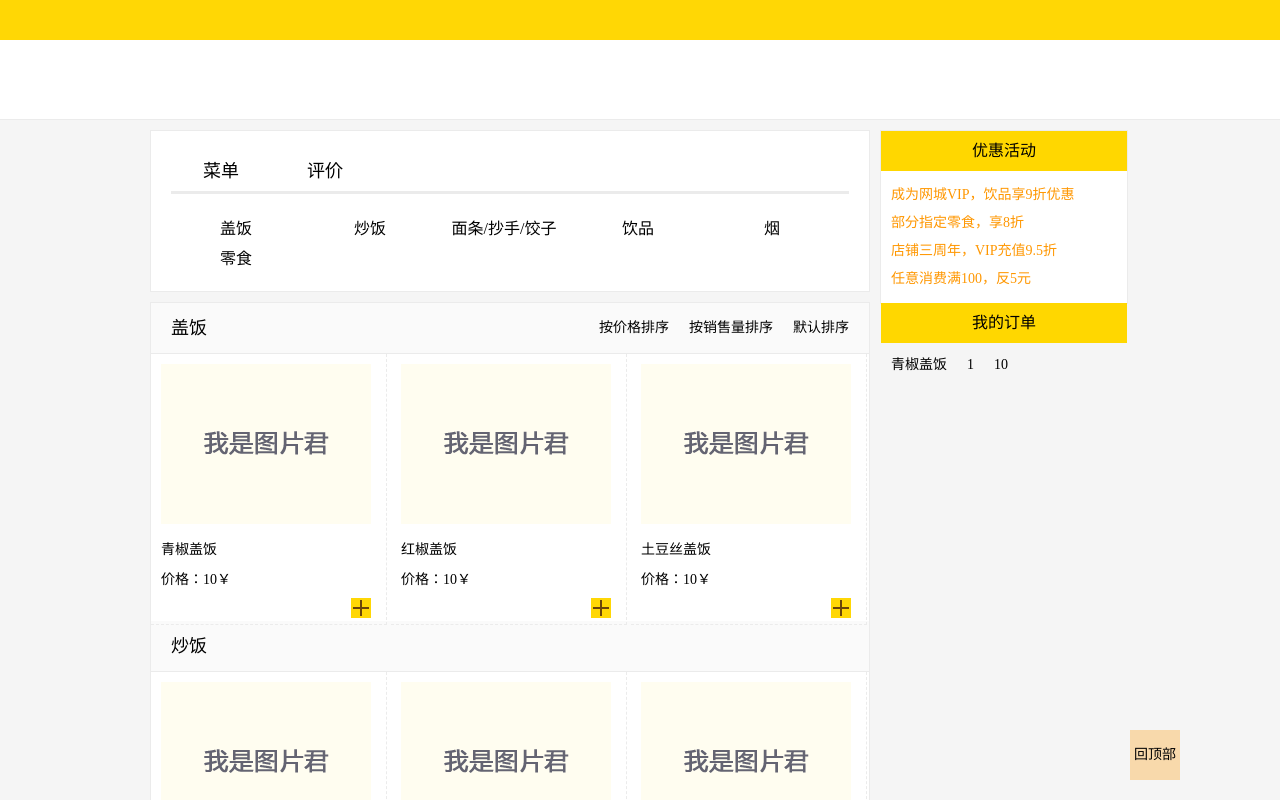
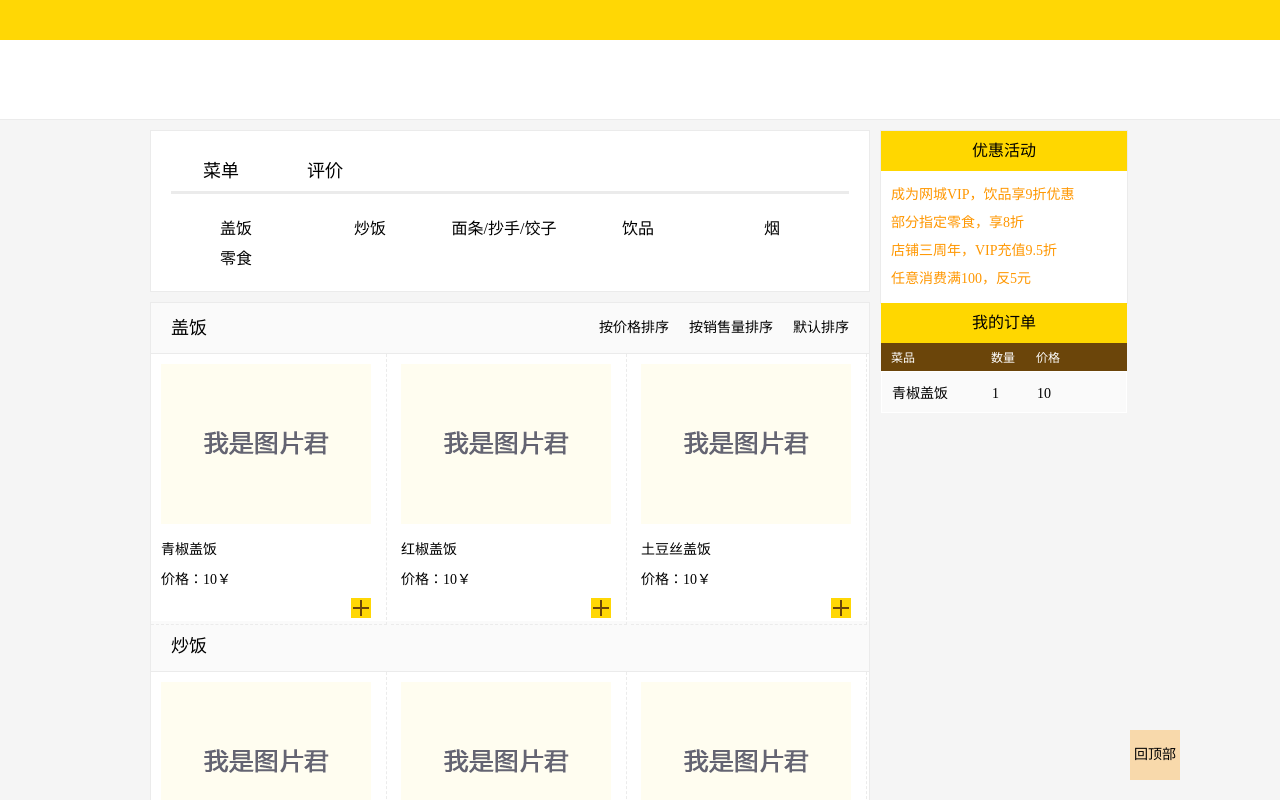
Before and after one commit to shiqiwang/order-system, a website: page static/html/index.html in a window 1280 px wide. Both pictures are taken after a click on the picture 361 px from the left and 608 px from the top of the page. Shown: the top 800 px of the page. Drawn offline with Linux system fonts and the light colour scheme.

Commit message:
补充了一些orderList的样式，加了orderList的“副标题”。

```diff
--- a/static/css/index.css
+++ b/static/css/index.css
@@ -213,8 +213,40 @@ body {
     -ms-border-radius: 5px;
 }
 
+.orderItem {
+    background-color: rgb(250, 250, 250);
+    border: 1px solid #fff;
+}
+
 #my-order-list span {
     display: inline-block;
     font-size: 14px;
     margin: 10px;
 }
+
+#sidehead {
+    background-color: rgb(107, 69, 10);
+}
+
+#sidehead span {
+    display: inline-block;
+    margin-top: 5px;
+    margin-bottom: 5px;
+    font-size: 12px;
+    color: #fff;
+}
+
+#my-order-list .itemNamDis,
+#sidehead #sideheadName {
+    width: 80px;
+}
+
+#my-order-list .itemNumDis,
+#sidehead #sideheadNum {
+    width: 25px;
+}
+
+#my-order-list .itemPrDis,
+#sidehead #sideheadPrice {
+    width: 30px;
+}
--- a/static/js/orderFood.js
+++ b/static/js/orderFood.js
@@ -1,4 +1,6 @@
 define(["compatible"], function (compatible) {
+    //总价
+    var gross = 0;
     //获得订单列表头的位置信息
     var getMyOrderHeaderPos = function (){
         var myOrderHeader = document.getElementById("my-order-header");
@@ -14,6 +16,7 @@ define(["compatible"], function (compatible) {
         }
         return orderHeaderPos;
     };
+
     //获取所点餐食的位置信息
     var getOrderItemPos = function (targetEle) {
         var rect = targetEle.getBoundingClientRect();
@@ -28,7 +31,35 @@ define(["compatible"], function (compatible) {
         }
         return orderItemPos;
     };
-    //
+
+    //计算总价
+    function calculateGross(price) {
+        var pr = parseFloat(price);
+        gross += pr;
+        return gross;
+    }
+
+    //当点了第一个东西以后，要出现的类似副标题的东西
+    function addSidehead() {
+        var sidehead = document.createElement("div");
+        sidehead.setAttribute("id", "sidehead");
+        var name = document.createElement("span");
+        name.innerHTML = "菜品";
+        name.setAttribute("id", "sideheadName");
+        var num = document.createElement("span");
+        num.innerHTML = "数量";
+        num.setAttribute("id", "sideheadNum");
+        var price = document.createElement("span");
+        price.innerHTML = "价格";
+        price.setAttribute("id", "sideheadPrice");
+        sidehead.appendChild(name);
+        sidehead.appendChild(num);
+        sidehead.appendChild(price);
+        var orderList = document.getElementById("my-order-list");
+        orderList.appendChild(sidehead);
+    }
+
+    //点餐时，改变list中的项
     var orderListChange = function (targetEle){
         var name = targetEle.getAttribute("data-name");
         var price = targetEle.getAttribute("data-price");
@@ -43,14 +74,20 @@ define(["compatible"], function (compatible) {
                 var itemNumDis = itemNodes[i].getElementsByClassName("itemNumDis")[0];
                 itemNumDis.innerHTML = itemNum;
                 var itemPrDis = itemNodes[i].getElementsByClassName("itemPrDis")[0];
-                itemPrice.innerHTML = parseFloat(price) * parseFloat(itemNum);
+                itemPrDis.innerHTML = parseFloat(price) * parseFloat(itemNum);
                 return;
             }
+        }
+        //当客户点的还是第一个时，加上副标题，即出现 菜品、数量、价格栏
+        var itemLen = document.getElementsByClassName("orderItem").length;
+        if(itemLen == 0) {
+            addSidehead();
         }
         //当前添加的item没有存在在订单中时，新建itemList
         var orderItem = document.createElement("div");
         orderItem.setAttribute("data-name", name);
         orderItem.setAttribute("data-number", 1);
+        orderItem.setAttribute("class", "orderItem");
         var itemName = document.createElement("span");
         var itemNumber = document.createElement("span");
         var itemPrice = document.createElement("span");
@@ -65,6 +102,7 @@ define(["compatible"], function (compatible) {
         orderItem.appendChild(itemPrice);
         orderList.appendChild(orderItem);
     };
+
     return {
         getMyOrderHeaderPos: getMyOrderHeaderPos,
         getOrderItemPos: getOrderItemPos,
```
